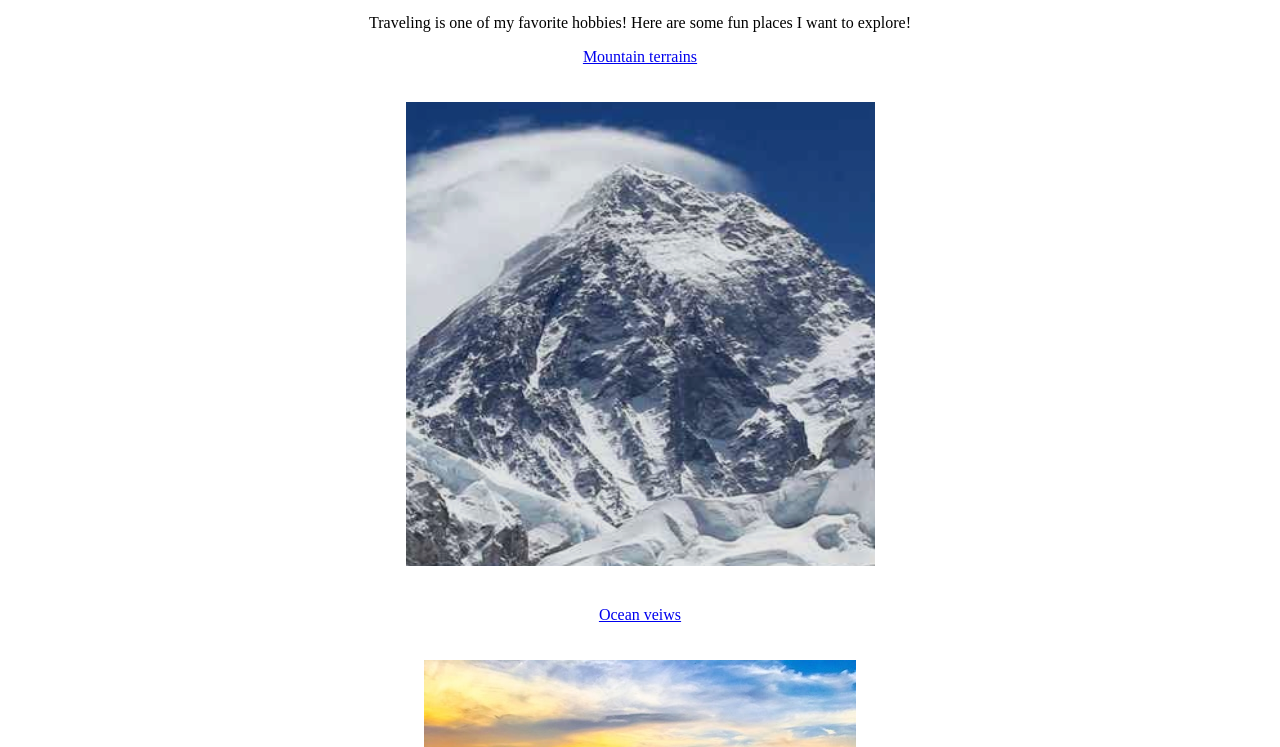
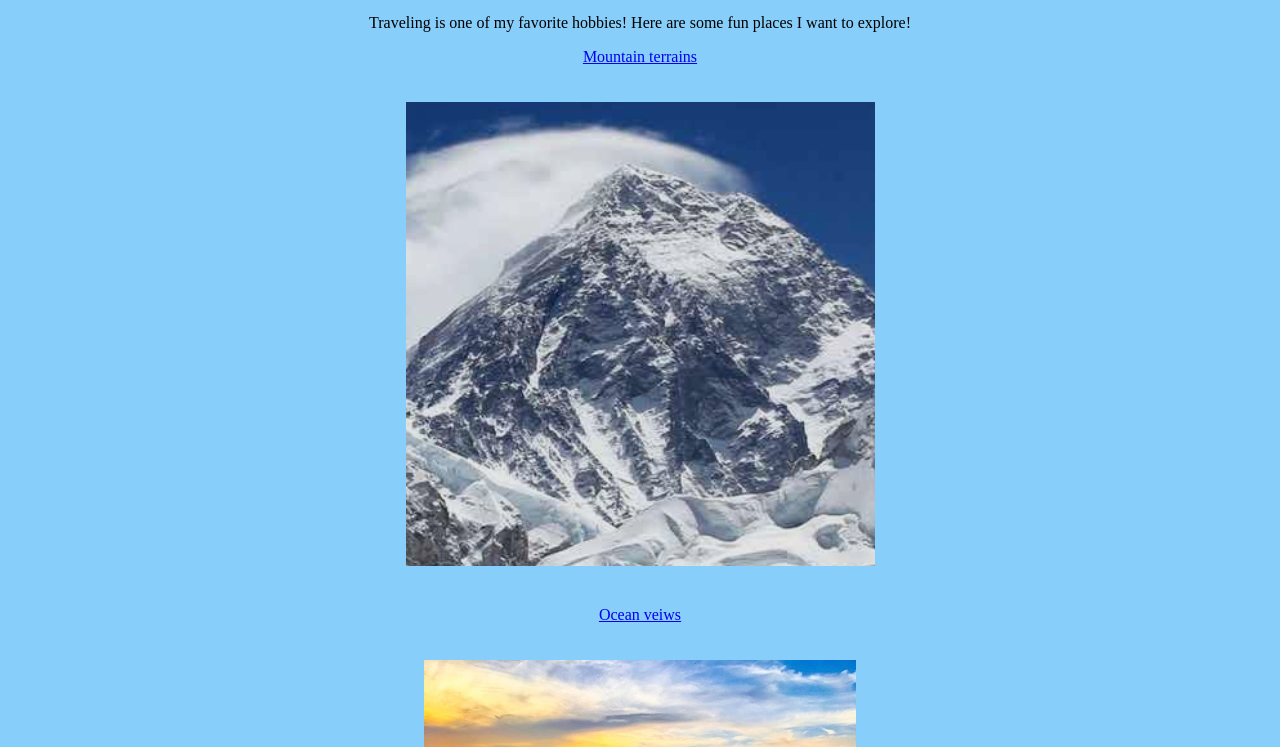
Before and after one commit to izzier26-netizen/Website, a plain HTML site: page Index.html in a window 1280 px wide. Shown: the part 139-886 px from the top of the page. Drawn offline with Linux system fonts and the light colour scheme.

Commit message:
Add files via upload

```diff
--- a/style.css
+++ b/style.css
@@ -23,6 +23,6 @@ p {
 }
 
 body {
-	backround-color: blue;
+	background-color: lightskyblue;
 
 }
```
Also changed, not shown: Travel guide.html (+5 -1 lines).
